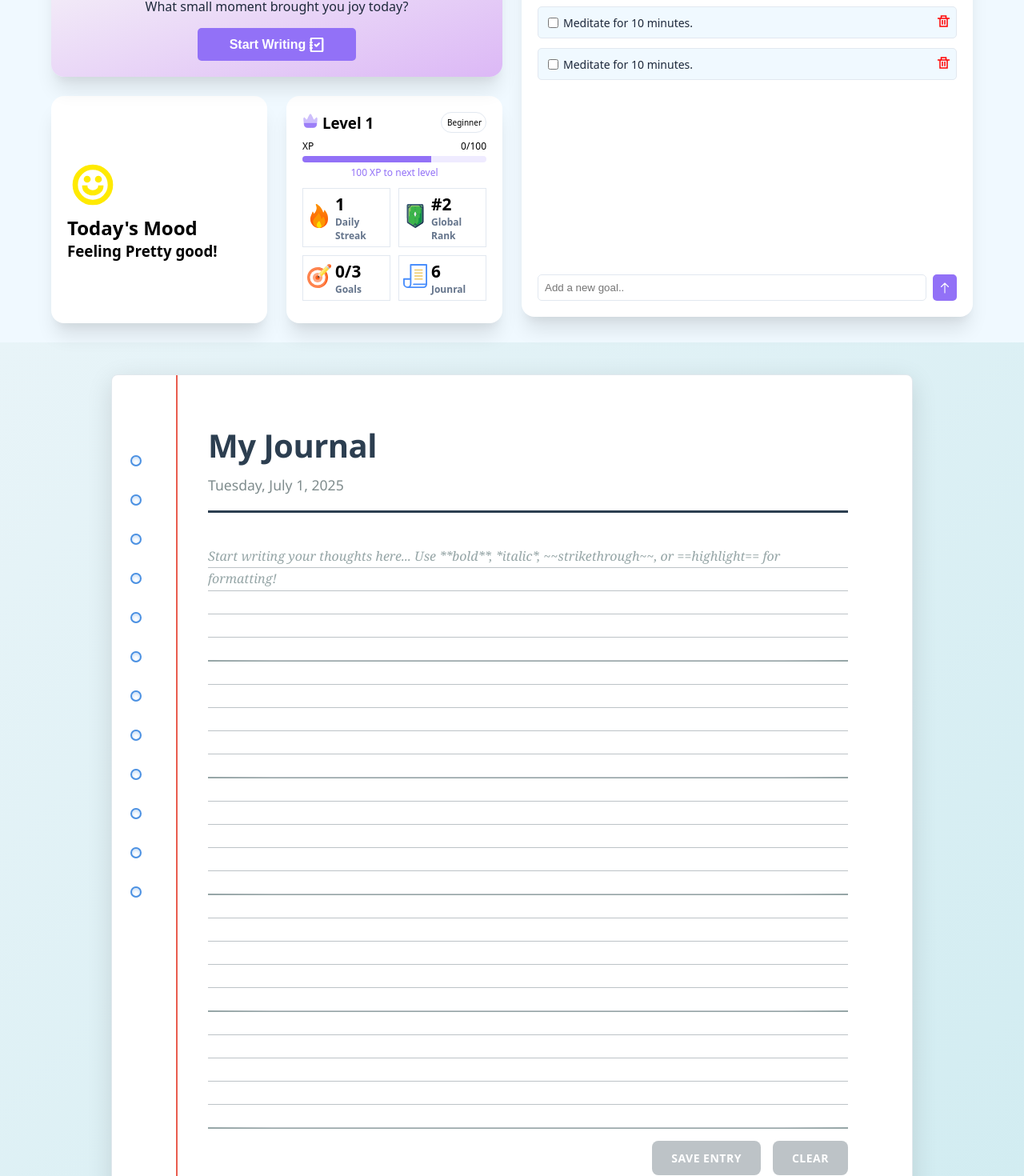
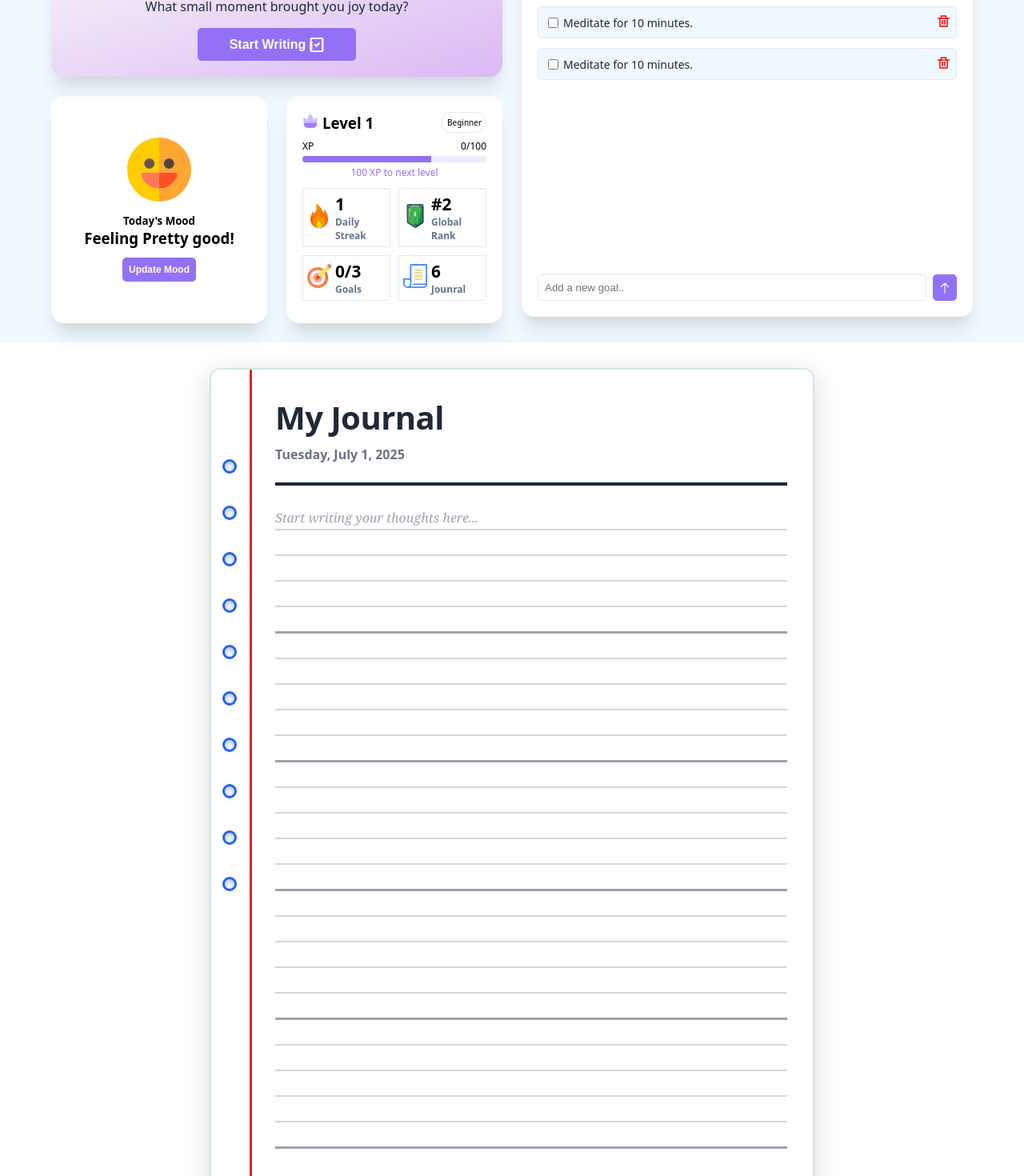
Before and after one commit to 99harsh/reflecto, an Angular app in the folder frontend/: page /home in a window 1280 px wide. Shown: the part 164-1634 px from the top of the page at 80% size. Built offline with nearby package versions, Linux system fonts and the light colour scheme.

Commit message:
Home Page Version 1 Completed

```diff
--- a/frontend/src/app/home/home.html
+++ b/frontend/src/app/home/home.html
@@ -32,20 +32,14 @@
                 <div class="rfto-card rfto-mood-card">
                     <div class="rfto-mood-container">
                         <div class="rfto-mood-svg">
-                            <svg width="64px" height="64px" viewBox="0 0 24 24" fill="none"
-                                xmlns="http://www.w3.org/2000/svg" stroke="#ffea00">
-                                <g id="SVGRepo_bgCarrier" stroke-width="0"></g>
-                                <g id="SVGRepo_tracerCarrier" stroke-linecap="round" stroke-linejoin="round"></g>
-                                <g id="SVGRepo_iconCarrier">
-                                    <path fill-rule="evenodd" clip-rule="evenodd"
-                                        d="M19.5 12C19.5 16.1421 16.1421 19.5 12 19.5C7.85786 19.5 4.5 16.1421 4.5 12C4.5 7.85786 7.85786 4.5 12 4.5C16.1421 4.5 19.5 7.85786 19.5 12ZM21 12C21 16.9706 16.9706 21 12 21C7.02944 21 3 16.9706 3 12C3 7.02944 7.02944 3 12 3C16.9706 3 21 7.02944 21 12ZM9.375 10.5C9.99632 10.5 10.5 9.99632 10.5 9.375C10.5 8.75368 9.99632 8.25 9.375 8.25C8.75368 8.25 8.25 8.75368 8.25 9.375C8.25 9.99632 8.75368 10.5 9.375 10.5ZM15.75 9.375C15.75 9.99632 15.2463 10.5 14.625 10.5C14.0037 10.5 13.5 9.99632 13.5 9.375C13.5 8.75368 14.0037 8.25 14.625 8.25C15.2463 8.25 15.75 8.75368 15.75 9.375ZM12 15C10.1783 15 9 13.8451 9 12.75H7.5C7.5 14.9686 9.67954 16.5 12 16.5C14.3205 16.5 16.5 14.9686 16.5 12.75H15C15 13.8451 13.8217 15 12 15Z"
-                                        fill="#ffea00"></path>
-                                </g>
-                            </svg>
+                       <svg height="80px" width="80px" version="1.1" id="Layer_1" xmlns="http://www.w3.org/2000/svg" xmlns:xlink="http://www.w3.org/1999/xlink" viewBox="0 0 495 495" xml:space="preserve" fill="#000000"><g id="SVGRepo_bgCarrier" stroke-width="0"></g><g id="SVGRepo_tracerCarrier" stroke-linecap="round" stroke-linejoin="round"></g><g id="SVGRepo_iconCarrier"> <g> <path style="fill:#FFA733;" d="M247.5,0v270.49h139.68v24.57l-1.24,3.35C364.64,356.18,309,395,247.5,395v100 C384.19,495,495,384.19,495,247.5S384.19,0,247.5,0z M323.514,241.486c-22.056,0-40-17.944-40-40s17.944-40,40-40s40,17.944,40,40 S345.57,241.486,323.514,241.486z"></path> <path style="fill:#FFCD00;" d="M109.06,298.41l-1.24-3.35v-24.57H247.5V0C110.81,0,0,110.81,0,247.5S110.81,495,247.5,495V395 C186,395,130.36,356.18,109.06,298.41z M171.486,161.486c22.056,0,40,17.944,40,40s-17.944,40-40,40s-40-17.944-40-40 S149.43,161.486,171.486,161.486z"></path> <path style="fill:#554431;" d="M323.514,161.486c-22.056,0-40,17.944-40,40s17.944,40,40,40s40-17.944,40-40 S345.57,161.486,323.514,161.486z"></path> <path style="fill:#6A563D;" d="M171.486,241.486c22.056,0,40-17.944,40-40s-17.944-40-40-40s-40,17.944-40,40 S149.43,241.486,171.486,241.486z"></path> <path style="fill:#FF5023;" d="M385.94,298.41l1.24-3.35v-24.57H247.5V395C309,395,364.64,356.18,385.94,298.41z"></path> <path style="fill:#FF7956;" d="M107.82,295.06l1.24,3.35C130.36,356.18,186,395,247.5,395V270.49H107.82V295.06z"></path> </g> </g></svg>
                         </div>
                         <div class="rfto-mood-details">
-                            <h1>Today's Mood</h1>
+                            <h5>Today's Mood</h5>
                             <h3>Feeling Pretty good!</h3>
+                        </div>
+                        <div class="rfto-update-mood-container">
+                            <button class="rfto-update-mood-btn">Update Mood</button>
                         </div>
                     </div>
                     <div class="rfto-mood-quote-container">
--- a/frontend/src/app/home/home.scss
+++ b/frontend/src/app/home/home.scss
@@ -238,10 +238,28 @@
         .rfto-mood-card {
             display: flex;
             align-items: center;
+            justify-content: center;
+            text-align: center;
+            .rfto-mood-svg {
+                margin: auto;
+            }
 
-            .rfto-mood-svg {
+            .rfto-mood-details{
+                margin-top: .625rem;
+                margin-bottom: .75rem;
+            }
 
-                margin: auto;
+            .rfto-update-mood-container{
+                .rfto-update-mood-btn{
+                background-color: var(--color-primary);
+                border: none;
+                padding: .5rem;
+                border-radius: .312rem;
+                color: var(--color-white);
+                font-weight: 600;
+                font-size: var(--font-small);
+                cursor: pointer;
+                }
             }
         }
 
--- a/frontend/src/app/shared/notebook/notebook.html
+++ b/frontend/src/app/shared/notebook/notebook.html
@@ -1,45 +1,36 @@
-<div class="notebook-container">
-  <div class="notebook-page">
+<div class="rfto-notebook-container">
+  <div class="rfto-notebook-page">
     <!-- Spiral binding holes -->
-    <div class="spiral-holes">
-      <div class="hole" *ngFor="let hole of getHoleArray()"></div>
+    <div class="rfto-spiral-holes">
+      <div class="rfto-hole" *ngFor="let hole of getHoleArray(); trackBy: trackByIndex"></div>
     </div>
 
     <!-- Red margin line -->
-    <div class="margin-line"></div>
+    <div class="rfto-margin-line"></div>
 
     <!-- Page header -->
-    <div class="page-header">
-      <h1 class="journal-title">My Journal</h1>
-      <div class="date">{{ currentDate }}</div>
+    <div class="rfto-page-header">
+      <h1 class="rfto-journal-title">My Journal</h1>
+      <div class="rfto-date">{{ currentDate }}</div>
     </div>
 
     <!-- Writing area -->
-    <div class="writing-area">
+    <div class="rfto-writing-area">
       <textarea
-        class="journal-textarea"
+        #journalTextarea
+        class="rfto-journal-textarea"
         [value]="journalContent"
         (input)="onContentChange($event)"
-        (keypress)="onKeyPress($event)"
-        placeholder="Start writing your thoughts here... Use **bold**, *italic*, ~~strikethrough~~, or ==highlight== for formatting!"
+        (keydown)="onKeyPress($event)"
+        placeholder="Start writing your thoughts here..."
         [rows]="textareaRows"
         autocomplete="off"
         spellcheck="true"></textarea>
 
       <!-- Ruled lines background -->
-      <div class="ruled-lines">
-        <div class="line" *ngFor="let line of getLineArray()"></div>
+      <div class="rfto-ruled-lines">
+        <div class="rfto-line" *ngFor="let line of getLineArray(); trackBy: trackByIndex"></div>
       </div>
-    </div>
-
-    <!-- Action buttons -->
-    <div class="action-buttons">
-      <button class="save-btn" (click)="saveEntry()" [disabled]="!journalContent.trim()">
-        Save Entry
-      </button>
-      <button class="clear-btn" (click)="clearEntry()" [disabled]="!journalContent.trim()">
-        Clear
-      </button>
     </div>
   </div>
 </div>
--- a/frontend/src/app/shared/notebook/notebook.scss
+++ b/frontend/src/app/shared/notebook/notebook.scss
@@ -1,103 +1,101 @@
-.notebook-container {
+.rfto-notebook-container {
   min-height: 100vh;
-  background: linear-gradient(135deg, #e8f4f8 0%, #d1ecf1 100%);
-  padding: 40px 20px;
-  font-family: "Segoe UI", Tahoma, Geneva, Verdana, sans-serif;
-}
+  padding: 2rem 1rem;
 
-.notebook-page {
-  max-width: 800px;
+  .rfto-notebook-page {
+    max-width: 40rem;
     margin: 0 auto;
     background: #ffffff;
-  box-shadow: 0 8px 32px rgba(0, 0, 0, 0.12);
+    box-shadow: 0 8px 32px rgba(0, 0, 0, 0.15);
     position: relative;
-  padding: 60px 80px 40px 120px;
-  min-height: auto;
-  border-radius: 8px;
-  border: 1px solid #e1e8ed;
-}
+    padding: 2rem 2rem 0rem 5rem;
+    border-radius: 12px;
+    border: 2px solid #d1e7dd;
 
-.spiral-holes {
+    .rfto-spiral-holes {
       position: absolute;
-  left: 20px;
-  top: 40px;
-  bottom: 40px;
-  width: 20px;
+      left: .7rem;
+      top: 3rem;
+      bottom: 3rem;
+      width: 1.5rem;
       display: flex;
       flex-direction: column;
       justify-content: flex-start;
       align-items: center;
-  gap: 35px;
-  padding-top: 60px;
+      gap: 2.5rem;
+      padding-top: 4rem;
+
+      .rfto-hole {
+        width: 12px;
+        height: 12px;
+        border-radius: 50%;
+        background: #ffffff;
+        border: 3px solid #2563eb;
+        box-shadow: inset 0 2px 6px rgba(37, 99, 235, 0.4);
+      }
     }
 
-.hole {
-  width: 10px;
-  height: 10px;
-  border-radius: 50%;
-  background: #ffffff;
-  border: 2px solid #4a90e2;
-  box-shadow: inset 0 2px 4px rgba(74, 144, 226, 0.3);
+    .rfto-margin-line {
+      position: absolute;
+      left: 3rem;
+      top: 0;
+      bottom: 0;
+      width: 3px;
+      background: #dc2626;
+      opacity: 1;
+      border-radius: 1px;
     }
 
-.margin-line {
-  position: absolute;
-  left: 80px;
-  top: 0;
-  bottom: 0;
-  width: 2px;
-  background: #e74c3c;
-  opacity: 0.9;
+    .rfto-page-header {
+      margin-bottom: 1.5rem;
+      border-bottom: 4px solid #1f2937;
+      padding-bottom: 1.5rem;
+
+      .rfto-journal-title {
+        font-size: 2.5rem;
+        color: #1f2937;
+        margin: 0 0 0.8rem 0;
+        font-weight: 700;
+        letter-spacing: -0.5px;
+        margin-bottom: .5rem;
       }
 
-.page-header {
-  margin-bottom: 40px;
-  border-bottom: 3px solid #2c3e50;
-  padding-bottom: 20px;
+      .rfto-date {
+        font-size: 1rem;
+        color: #6b7280;
+        font-weight: 600;
+      }
     }
 
-.journal-title {
-  font-size: 2.5rem;
-  color: #2c3e50;
-  margin: 0 0 10px 0;
-  font-weight: 600;
-  letter-spacing: -0.5px;
-}
+    .rfto-writing-area {
+      position: relative;
+      margin-bottom: 3rem;
 
-.date {
-  font-size: 1.1rem;
-  color: #7f8c8d;
-  font-weight: 500;
-}
-
-.writing-area {
-  position: relative;
-  margin-bottom: 40px;
-}
-
-.journal-textarea {
+      .rfto-journal-textarea {
         width: 100%;
         background: transparent;
         border: none;
         outline: none;
-  font-family: "Georgia", "Times New Roman", serif;
-  font-size: 16px;
-  line-height: 28px;
-  color: #2c3e50;
+        font-family: 'Georgia', 'Times New Roman', serif;
+        font-size: 18px;
+        line-height: 32px;
+        color: #1f2937;
         resize: none;
         z-index: 2;
         position: relative;
         padding: 0;
         margin: 0;
-  overflow: hidden;
+        overflow-x: scroll;
+        overflow-y: hidden;
+
+        &::placeholder {
+          color: #9ca3af;
+          font-style: italic;
+          font-size: 16px;
+        }
       }
 
-.journal-textarea::placeholder {
-  color: #95a5a6;
-  font-style: italic;
-}
-
-.ruled-lines {
+      .rfto-ruled-lines {
         position: absolute;
         top: 0;
         left: 0;
@@ -105,130 +103,125 @@
         bottom: 0;
         pointer-events: none;
         z-index: 1;
+
+        .rfto-line {
+          height: 30px;
+          border-bottom: 2px solid #d1d5db;
+          margin: 0;
+          position: relative;
+
+          &:nth-child(5n) {
+            border-bottom: 3px solid #9ca3af;
+            overflow: hidden;
           }
 
-.line {
-  height: 28px;
-  border-bottom: 1px solid #bdc3c7;
-  margin: 0;
-  position: relative;
-}
-
-.line:nth-child(5n) {
-  border-bottom: 2px solid #95a5a6;
-}
-
-.line:before {
+          &::before {
             content: "";
             position: absolute;
             left: 0;
             right: 0;
             bottom: -1px;
             height: 1px;
-  background: linear-gradient(to right, transparent 0%, #bdc3c7 10%, #bdc3c7 90%, transparent 100%);
+            background: linear-gradient(
+              to right,
+              transparent 0%,
+              #d1d5db 5%,
+              #d1d5db 95%,
+              transparent 100%
+            );
           }
 
-.action-buttons {
-  display: flex;
-  gap: 15px;
-  justify-content: flex-end;
-  margin-top: 30px;
+          // Add subtle dot pattern for better line visibility
+          &::after {
+            content: "";
+            position: absolute;
+            left: 0;
+            right: 0;
+            bottom: -2px;
+            height: 1px;
+            background: repeating-linear-gradient(
+              to right,
+              transparent 0px,
+              transparent 8px,
+              #e5e7eb 8px,
+              #e5e7eb 10px
+            );
+          }
+        }
+      }
+    }
   }
 
-.save-btn,
-.clear-btn {
-  padding: 12px 24px;
-  border: none;
-  border-radius: 8px;
-  font-family: "Segoe UI", Tahoma, Geneva, Verdana, sans-serif;
-  font-size: 14px;
-  font-weight: 600;
-  cursor: pointer;
-  transition: all 0.2s ease;
-  text-transform: uppercase;
-  letter-spacing: 0.5px;
+  // Responsive styles
+  @media (max-width: 768px) {
+    padding: 1.5rem 0.8rem;
+
+    .rfto-notebook-page {
+      padding: 2.5rem 2rem 2rem 6rem;
+
+      .rfto-spiral-holes {
+        left: 1rem;
+        gap: 2rem;
+
+        .rfto-hole {
+          width: 10px;
+          height: 10px;
+          border-width: 2px;
+        }
       }
 
-.save-btn {
-  background: #27ae60;
-  color: white;
-  box-shadow: 0 4px 12px rgba(39, 174, 96, 0.3);
+      .rfto-margin-line {
+        left: 4.5rem;
+        width: 2px;
       }
 
-.save-btn:hover:not(:disabled) {
-  background: #229954;
-  transform: translateY(-1px);
-  box-shadow: 0 6px 16px rgba(39, 174, 96, 0.4);
+      .rfto-page-header {
+        .rfto-journal-title {
+          font-size: 2.2rem;
         }
 
-.clear-btn {
-  background: #e67e22;
-  color: white;
-  box-shadow: 0 4px 12px rgba(230, 126, 34, 0.3);
+        .rfto-date {
+          font-size: 1rem;
+        }
       }
 
-.clear-btn:hover:not(:disabled) {
-  background: #d35400;
-  transform: translateY(-1px);
-  box-shadow: 0 6px 16px rgba(230, 126, 34, 0.4);
-}
-
-.save-btn:disabled,
-.clear-btn:disabled {
-  background: #bdc3c7;
-  cursor: not-allowed;
-  box-shadow: none;
-  transform: none;
-}
-
-/* Responsive design */
-@media (max-width: 768px) {
-  .notebook-container {
-    padding: 20px 10px;
-  }
-
-  .notebook-page {
-    padding: 40px 40px 30px 80px;
-  }
-
-  .journal-title {
-    font-size: 2rem;
-  }
-
-  .spiral-holes {
-    left: 15px;
-    gap: 30px;
-  }
-
-  .margin-line {
-    left: 60px;
-  }
-
-  .action-buttons {
+      .rfto-action-buttons {
         flex-direction: column;
         align-items: stretch;
       }
     }
+  }
 
   @media (max-width: 480px) {
-  .notebook-page {
-    padding: 30px 20px 20px 60px;
+    padding: 1rem 0.5rem;
+
+    .rfto-notebook-page {
+      padding: 2rem 1.5rem 1.5rem 4.5rem;
+
+      .rfto-page-header {
+        .rfto-journal-title {
+          font-size: 1.8rem;
+        }
       }
 
-  .journal-title {
-    font-size: 1.5rem;
+      .rfto-writing-area {
+        .rfto-journal-textarea {
+          font-size: 16px;
+          line-height: 28px;
         }
 
-  .journal-textarea {
-    font-size: 14px;
-    line-height: 26px;
+        .rfto-ruled-lines .rfto-line {
+          height: 28px;
+        }
       }
 
-  .line {
-    height: 26px;
+      .rfto-spiral-holes {
+        gap: 1.8rem;
       }
 
-  .spiral-holes {
-    gap: 25px;
+      .rfto-margin-line {
+        left: 3.5rem;
       }
     }
+  }
+}
--- a/frontend/src/app/shared/notebook/notebook.ts
+++ b/frontend/src/app/shared/notebook/notebook.ts
@@ -1,5 +1,5 @@
 import { CommonModule } from '@angular/common';
-import { Component,  } from '@angular/core';
+import { AfterViewInit, ChangeDetectorRef, Component, ElementRef, ViewChild,  } from '@angular/core';
 import { FormsModule } from '@angular/forms';
 
 @Component({
@@ -8,53 +8,74 @@ import { FormsModule } from '@angular/forms';
   templateUrl: './notebook.html',
   styleUrl: './notebook.scss'
 })
-export class Notebook {
+export class Notebook implements AfterViewInit{
+  @ViewChild("journalTextarea", { static: false }) textareaRef!: ElementRef<HTMLTextAreaElement>
+
   journalContent = ""
-  currentDate = new Date().toLocaleDateString("en-US", {
-    weekday: "long",
-    year: "numeric",
-    month: "long",
-    day: "numeric",
-  })
+  currentDate: any;
+  lineCount = 25
+  textareaRows = 25
+  private expandTimeout: any
 
-  lineCount = 25 // Start with 25 lines
-  textareaRows = 25
+  constructor(private cdr: ChangeDetectorRef) {
+    // Initialize date in constructor to avoid expression changed error
 
-  onContentChange(event: any) {
-    this.journalContent = event.target.value
+  }
+
+  ngAfterViewInit(): void {
+       this.currentDate = new Date().toLocaleDateString("en-US", {
+      weekday: "long",
+      year: "numeric",
+      month: "long",
+      day: "numeric",
+    })
+    this.cdr.detectChanges();
+  }
+
+  onContentChange(event: Event) {
+    const target = event.target as HTMLTextAreaElement
+    this.journalContent = target.value
   }
 
   onKeyPress(event: KeyboardEvent) {
-    if (event.key === "Enter") {
-      // Add more lines when Enter is pressed
-      setTimeout(() => {
-        this.lineCount += 5
-        this.textareaRows += 5
-      }, 100)
-    }
+
   }
 
-  saveEntry() {
-    console.log("Saving journal entry:", this.journalContent)
-    alert("Journal entry saved!")
-  }
 
-  clearEntry() {
-    this.journalContent = ""
-    // Reset to original size
-    this.lineCount = 25
-    this.textareaRows = 25
-  }
 
-  getLineArray() {
+  getLineArray(): number[] {
     return Array(this.lineCount)
       .fill(0)
       .map((_, i) => i + 1)
   }
 
-  getHoleArray() {
-    return Array(Math.min(20, Math.floor(this.lineCount / 2)))
+  getHoleArray(): number[] {
+    return Array(Math.min(20, Math.floor(this.lineCount / 2.5)))
       .fill(0)
       .map((_, i) => i + 1)
   }
+
+  trackByIndex(index: number): number {
+    return index
+  }
+
+  saveEntry() {
+    if (this.journalContent.trim()) {
+      console.log("Saving journal entry:", this.journalContent)
+      alert("Journal entry saved!")
+    }
+  }
+
+  clearEntry() {
+    this.journalContent = ""
+    this.lineCount = 25
+    this.textareaRows = 25
+  }
+
+  ngOnDestroy() {
+    // Clean up timeout on component destroy
+    if (this.expandTimeout) {
+      clearTimeout(this.expandTimeout)
+    }
+  }
 }
```
Lines whose indentation alone changed are shown as unchanged.
